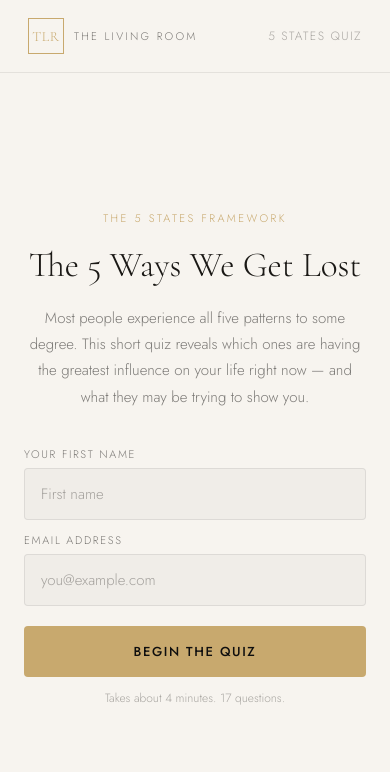
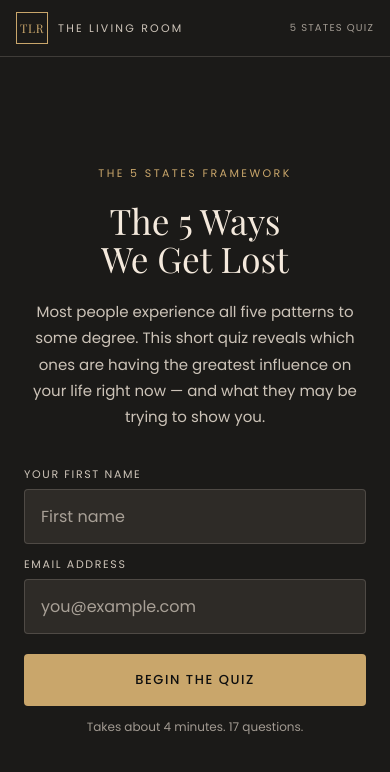
Before and after one commit to Motivate-Coaching/tlr-hub, a plain HTML site: page tlr-5states.html in a window 390 px wide. Drawn offline with nearby package versions, Linux system fonts and the light colour scheme; no server answers; a web font is replaced by a local one.

Commit message:
Quiz: proper mobile layout and TLR dark styling (#142)
Adds the missing page head (mobile viewport), switches to Poppins and Playfair Display, uses the TLR charcoal, cream and gold palette with stronger contrast, larger tap targets and radar labels that fit on phones.


Claude-Session: https://claude.ai/code/session_01PELrnHVDU2LDTa3pyq17Uy

Co-authored-by: Claude <noreply@anthropic.com>

```diff
--- a/tlr-5states.html
+++ b/tlr-5states.html
@@ -1,52 +1,38 @@
+<!DOCTYPE html>
+<html lang="en-GB">
+<head>
+<meta charset="utf-8">
+<meta name="viewport" content="width=device-width, initial-scale=1, viewport-fit=cover">
+<meta name="theme-color" content="#1B1A18">
 <title>The 5 Ways We Get Lost</title>
 <link rel="preconnect" href="https://fonts.googleapis.com">
-<link rel="stylesheet" href="https://fonts.googleapis.com/css2?family=Cormorant+Garamond:ital,wght@0,300;0,400;0,600;1,300;1,400&family=Jost:wght@300;400;500&display=swap">
+<link rel="stylesheet" href="https://fonts.googleapis.com/css2?family=Playfair+Display:ital,wght@0,400;0,600;1,400&family=Poppins:wght@300;400;500;600&display=swap">
 <style>
 :root {
-  --bg: #0e0e0e;
-  --surface: #161616;
-  --surface2: #1e1e1e;
-  --border: rgba(255,255,255,0.08);
-  --gold: #c8a96e;
-  --gold-light: #e2c99a;
-  --gold-dim: rgba(200,169,110,0.18);
-  --text: #f0ede8;
-  --text-dim: rgba(240,237,232,0.55);
-  --text-muted: rgba(240,237,232,0.35);
+  --bg: #1B1A18;
+  --surface: #24221F;
+  --surface2: #2E2B27;
+  --border: rgba(244,233,220,0.16);
+  --gold: #C9A66B;
+  --gold-light: #DDBF8A;
+  --gold-dim: rgba(201,166,107,0.20);
+  --text: #F4E9DC;
+  --text-dim: rgba(244,233,220,0.82);
+  --text-muted: rgba(244,233,220,0.62);
   --radius: 4px;
   --drift: #7ba7c4;
-  --noise: #c47b7b;
+  --noise: #d38a8a;
   --carry: #8bc47b;
-  --replay: #c4a87b;
-  --whisper: #a87bc4;
-}
-@media (prefers-color-scheme: light) {
-  :root:not([data-theme="dark"]) {
-    --bg: #f7f4ef;
-    --surface: #ffffff;
-    --surface2: #f0ede8;
-    --border: rgba(0,0,0,0.08);
-    --text: #1a1815;
-    --text-dim: rgba(26,24,21,0.55);
-    --text-muted: rgba(26,24,21,0.35);
-  }
-}
-:root[data-theme="light"] {
-  --bg: #f7f4ef;
-  --surface: #ffffff;
-  --surface2: #f0ede8;
-  --border: rgba(0,0,0,0.08);
-  --text: #1a1815;
-  --text-dim: rgba(26,24,21,0.55);
-  --text-muted: rgba(26,24,21,0.35);
+  --replay: #d4b47f;
+  --whisper: #b48ad0;
 }
 *, *::before, *::after { box-sizing: border-box; margin: 0; padding: 0; }
 html { font-size: 16px; -webkit-font-smoothing: antialiased; }
 body {
   background: var(--bg);
   color: var(--text);
-  font-family: 'Jost', system-ui, sans-serif;
-  font-weight: 300;
+  font-family: 'Poppins', system-ui, sans-serif;
+  font-weight: 400;
   min-height: 100vh;
   display: flex;
   flex-direction: column;
@@ -65,7 +51,7 @@ body {
   width: 36px; height: 36px;
   border: 1px solid var(--gold);
   display: flex; align-items: center; justify-content: center;
-  font-family: 'Cormorant Garamond', serif;
+  font-family: 'Playfair Display', Georgia, serif;
   font-size: 14px; color: var(--gold); letter-spacing: 0.05em;
 }
 .logo-text { font-size: 11px; letter-spacing: 0.2em; text-transform: uppercase; color: var(--text-dim); }
@@ -89,9 +75,9 @@ body {
   color: var(--gold); margin-bottom: 20px;
 }
 .intro-title {
-  font-family: 'Cormorant Garamond', serif;
+  font-family: 'Playfair Display', Georgia, serif;
   font-size: clamp(2.2rem, 5vw, 3.2rem);
-  font-weight: 300; line-height: 1.1;
+  font-weight: 400; line-height: 1.1;
   color: var(--text); margin-bottom: 20px;
   text-wrap: balance;
 }
@@ -107,7 +93,7 @@ body {
   background: var(--surface2); border: 1px solid var(--border);
   border-radius: var(--radius);
   padding: 14px 16px; font-size: 15px; color: var(--text);
-  font-family: 'Jost', sans-serif; font-weight: 300;
+  font-family: 'Poppins', system-ui, sans-serif; font-weight: 400;
   outline: none; transition: border-color 0.2s;
 }
 .form-field input:focus { border-color: var(--gold); }
@@ -119,7 +105,7 @@ body {
   padding: 16px 32px; font-size: 13px; font-weight: 500;
   letter-spacing: 0.12em; text-transform: uppercase;
   cursor: pointer; transition: background 0.2s, transform 0.15s;
-  font-family: 'Jost', sans-serif;
+  font-family: 'Poppins', system-ui, sans-serif;
   margin-top: 8px;
 }
 .btn-primary:hover { background: var(--gold-light); transform: translateY(-1px); }
@@ -154,9 +140,9 @@ body {
 .question-box { max-width: 600px; width: 100%; }
 .q-number { font-size: 11px; letter-spacing: 0.2em; text-transform: uppercase; color: var(--gold); margin-bottom: 16px; }
 .q-text {
-  font-family: 'Cormorant Garamond', serif;
+  font-family: 'Playfair Display', Georgia, serif;
   font-size: clamp(1.5rem, 4vw, 2.1rem);
-  font-weight: 300; line-height: 1.3;
+  font-weight: 400; line-height: 1.3;
   color: var(--text); margin-bottom: 32px;
   text-wrap: balance;
 }
@@ -168,8 +154,8 @@ body {
   background: var(--surface); border: 1px solid var(--border);
   border-radius: var(--radius); padding: 16px 20px;
   cursor: pointer; transition: border-color 0.2s, background 0.2s;
-  text-align: left; font-family: 'Jost', sans-serif;
-  font-size: 15px; font-weight: 300; color: var(--text);
+  text-align: left; font-family: 'Poppins', system-ui, sans-serif;
+  font-size: 15px; font-weight: 400; color: var(--text);
   line-height: 1.5;
 }
 .option-btn:hover { border-color: var(--gold); background: var(--gold-dim); }
@@ -187,7 +173,7 @@ body {
 .scale-btn {
   width: 48px; height: 48px; border-radius: 50%;
   border: 1.5px solid var(--border); background: var(--surface);
-  font-family: 'Jost', sans-serif; font-size: 15px; font-weight: 400;
+  font-family: 'Poppins', system-ui, sans-serif; font-size: 15px; font-weight: 400;
   color: var(--text-dim); cursor: pointer;
   transition: border-color 0.2s, background 0.2s, color 0.2s;
   display: flex; align-items: center; justify-content: center;
@@ -205,7 +191,7 @@ body {
 .yn-btn {
   flex: 1; padding: 18px; border-radius: var(--radius);
   border: 1px solid var(--border); background: var(--surface);
-  font-family: 'Jost', sans-serif; font-size: 15px; font-weight: 400;
+  font-family: 'Poppins', system-ui, sans-serif; font-size: 15px; font-weight: 400;
   color: var(--text); cursor: pointer;
   transition: border-color 0.2s, background 0.2s;
 }
@@ -217,7 +203,7 @@ body {
 .open-textarea {
   background: var(--surface2); border: 1px solid var(--border);
   border-radius: var(--radius); padding: 16px;
-  font-family: 'Jost', sans-serif; font-size: 15px; font-weight: 300;
+  font-family: 'Poppins', system-ui, sans-serif; font-size: 15px; font-weight: 400;
   color: var(--text); line-height: 1.6; resize: vertical; min-height: 120px;
   outline: none; transition: border-color 0.2s;
 }
@@ -233,7 +219,7 @@ body {
   border: none; border-radius: var(--radius);
   padding: 14px 36px; font-size: 13px; font-weight: 500;
   letter-spacing: 0.12em; text-transform: uppercase;
-  cursor: pointer; font-family: 'Jost', sans-serif;
+  cursor: pointer; font-family: 'Poppins', system-ui, sans-serif;
   transition: background 0.2s; margin-left: auto;
 }
 .btn-next:hover { background: var(--gold-light); }
@@ -242,7 +228,7 @@ body {
   background: transparent; border: 1px solid var(--border);
   border-radius: var(--radius); padding: 14px 20px;
   font-size: 13px; font-weight: 400; letter-spacing: 0.1em;
-  color: var(--text-dim); cursor: pointer; font-family: 'Jost', sans-serif;
+  color: var(--text-dim); cursor: pointer; font-family: 'Poppins', system-ui, sans-serif;
   transition: border-color 0.2s;
 }
 .btn-back:hover { border-color: var(--text-muted); }
@@ -252,8 +238,8 @@ body {
 .results-hero { text-align: center; margin-bottom: 48px; }
 .results-eyebrow { font-size: 11px; letter-spacing: 0.22em; text-transform: uppercase; color: var(--gold); margin-bottom: 14px; }
 .results-title {
-  font-family: 'Cormorant Garamond', serif;
-  font-size: clamp(2rem, 5vw, 3rem); font-weight: 300;
+  font-family: 'Playfair Display', Georgia, serif;
+  font-size: clamp(2rem, 5vw, 3rem); font-weight: 400;
   color: var(--text); line-height: 1.1; margin-bottom: 14px;
   text-wrap: balance;
 }
@@ -265,7 +251,7 @@ body {
 #radarSvg { max-width: 380px; width: 100%; height: auto; }
 
 /* State labels on radar */
-.state-label { font-family: 'Jost', sans-serif; font-size: 11px; font-weight: 400; fill: var(--text-dim); }
+.state-label { font-family: 'Poppins', system-ui, sans-serif; font-size: 15px; font-weight: 400; fill: var(--text-dim); }
 .data-dot { fill: var(--gold); stroke: var(--bg); stroke-width: 2; }
 .grid-line { stroke: var(--border); stroke-width: 1; fill: none; }
 .data-polygon { fill: rgba(200,169,110,0.15); stroke: var(--gold); stroke-width: 1.5; }
@@ -280,8 +266,8 @@ body {
 }
 .dominant-label { font-size: 11px; letter-spacing: 0.2em; text-transform: uppercase; color: var(--text-muted); margin-bottom: 8px; }
 .dominant-name {
-  font-family: 'Cormorant Garamond', serif;
-  font-size: clamp(1.8rem, 4vw, 2.6rem); font-weight: 300;
+  font-family: 'Playfair Display', Georgia, serif;
+  font-size: clamp(1.8rem, 4vw, 2.6rem); font-weight: 400;
   color: var(--gold); line-height: 1.1; margin-bottom: 20px;
 }
 .dominant-desc { font-size: 15px; line-height: 1.8; color: var(--text-dim); margin-bottom: 32px; }
@@ -319,8 +305,8 @@ body {
   border: 1px solid var(--border); border-radius: var(--radius);
 }
 .results-cta h3 {
-  font-family: 'Cormorant Garamond', serif;
-  font-size: clamp(1.4rem, 3.5vw, 1.9rem); font-weight: 300;
+  font-family: 'Playfair Display', Georgia, serif;
+  font-size: clamp(1.4rem, 3.5vw, 1.9rem); font-weight: 400;
   color: var(--text); margin-bottom: 14px;
 }
 .results-cta p { font-size: 15px; color: var(--text-dim); line-height: 1.7; margin-bottom: 24px; max-width: 440px; margin-left: auto; margin-right: auto; }
@@ -337,7 +323,7 @@ body {
   display: flex; align-items: center; justify-content: center; gap: 8px;
   background: transparent; border: 1px solid var(--border);
   border-radius: var(--radius); padding: 12px 24px;
-  font-family: 'Jost', sans-serif; font-size: 12px; font-weight: 400;
+  font-family: 'Poppins', system-ui, sans-serif; font-size: 12px; font-weight: 400;
   letter-spacing: 0.12em; text-transform: uppercase; color: var(--text-dim);
   cursor: pointer; margin: 0 auto 36px; transition: border-color 0.2s, color 0.2s;
 }
@@ -353,6 +339,13 @@ body {
   .insight-item { background: #faf6f0; }
 }
 
+@media (max-width: 600px) {
+  .site-header { padding: 12px 16px; padding-top: max(12px, env(safe-area-inset-top)); }
+  .logo-mark { width: 32px; height: 32px; font-size: 12px; }
+  .quiz-label { font-size: 10px; }
+  input, select, textarea { font-size: 16px !important; }
+  button, .btn-primary { min-height: 52px; }
+}
 @media (max-width: 480px) {
   .scale-track { gap: 7px; }
   .scale-btn { width: 40px; height: 40px; font-size: 13px; }
@@ -360,6 +353,8 @@ body {
   .state-bar-name { min-width: 82px; font-size: 12px; }
 }
 </style>
+</head>
+<body>
 
 <!-- HEADER -->
 <header class="site-header">
@@ -425,7 +420,7 @@ body {
 
     <div class="radar-section">
       <div class="radar-container">
-        <svg id="radarSvg" viewBox="0 0 400 380" xmlns="http://www.w3.org/2000/svg"></svg>
+        <svg id="radarSvg" viewBox="-80 0 560 380" xmlns="http://www.w3.org/2000/svg"></svg>
       </div>
     </div>
 
@@ -955,7 +950,7 @@ function drawRadar(scores) {
   const ns = 'http://www.w3.org/2000/svg';
   const def = document.createElementNS(ns, 'defs');
   const style = document.createElementNS(ns, 'style');
-  style.textContent = `.state-label{font-family:'Jost',sans-serif;font-size:11px;fill:var(--text-dim,#888)}`;
+  style.textContent = `.state-label{font-family:'Poppins',sans-serif;font-size:15px;fill:var(--text-dim,#888)}`;
   def.appendChild(style);
   svg.appendChild(def);
 
@@ -1016,3 +1011,5 @@ function drawRadar(scores) {
   });
 }
 </script>
+</body>
+</html>
```
